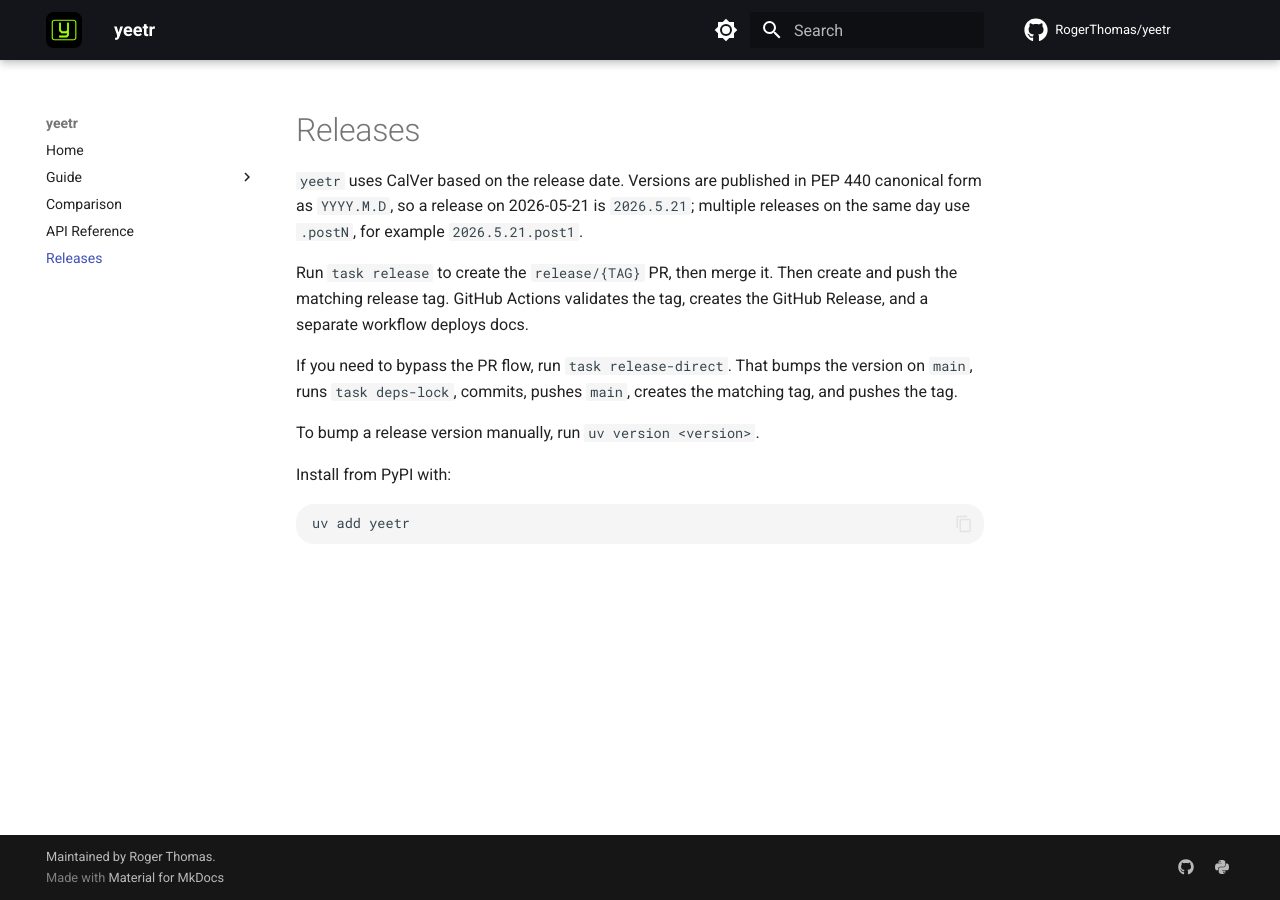
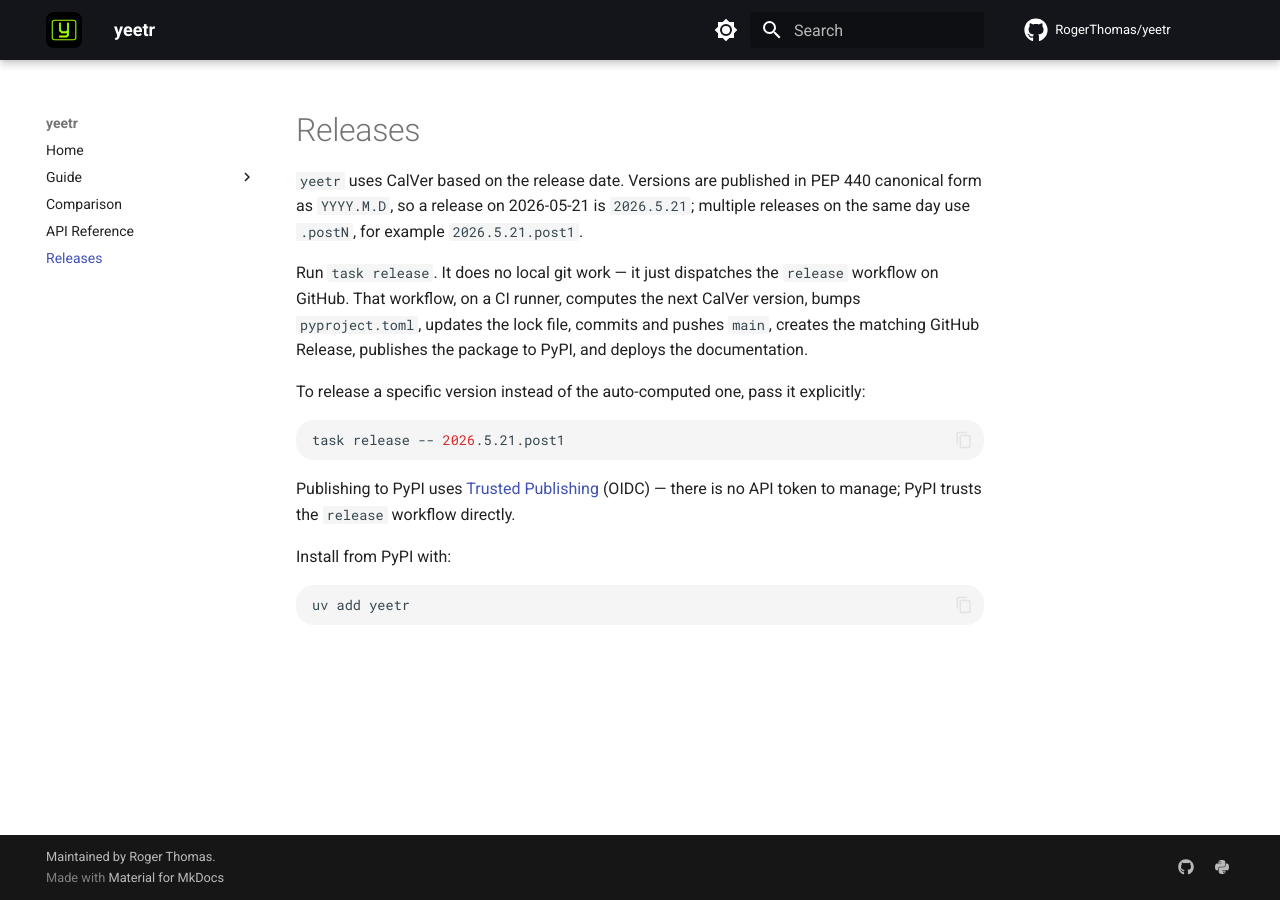
Before and after one commit to RogerThomas/yeeter, an MkDocs documentation site: the page built from docs/releases.md, in a window 1280 px wide. Built offline with MkDocs 1.6.1 and Material for MkDocs 9.7.7, drawn with Linux system fonts in a browser that asks for light colours; comment, search, counter and statistics services are not loaded.

Commit message:
Improve release flow

````diff
--- a/docs/releases.md
+++ b/docs/releases.md
@@ -5,16 +5,22 @@ PEP 440 canonical form as `YYYY.M.D`, so a release on 2026-05-21 is
 `2026.5.21`; multiple releases on the same day use `.postN`, for example
 `2026.5.21.post1`.
 
-Run `task release` to create the `release/{TAG}` PR, then merge it.
-Then create and push the matching release tag. GitHub Actions validates
-the tag, creates the GitHub Release, and a separate workflow deploys
-docs.
+Run `task release`. It does no local git work — it just dispatches the
+`release` workflow on GitHub. That workflow, on a CI runner, computes the
+next CalVer version, bumps `pyproject.toml`, updates the lock file,
+commits and pushes `main`, creates the matching GitHub Release, publishes
+the package to PyPI, and deploys the documentation.
 
-If you need to bypass the PR flow, run `task release-direct`. That bumps
-the version on `main`, runs `task deps-lock`, commits, pushes `main`,
-creates the matching tag, and pushes the tag.
+To release a specific version instead of the auto-computed one, pass it
+explicitly:
 
-To bump a release version manually, run `uv version <version>`.
+```bash
+task release -- 2026.5.21.post1
+```
+
+Publishing to PyPI uses [Trusted Publishing](https://docs.pypi.org/trusted-publishers/)
+(OIDC) — there is no API token to manage; PyPI trusts the `release`
+workflow directly.
 
 Install from PyPI with:
 
````
Also changed, not shown: Taskfile.yml (+13 -10 lines), release-strategy.md (+39 -26 lines), 6 other files.
